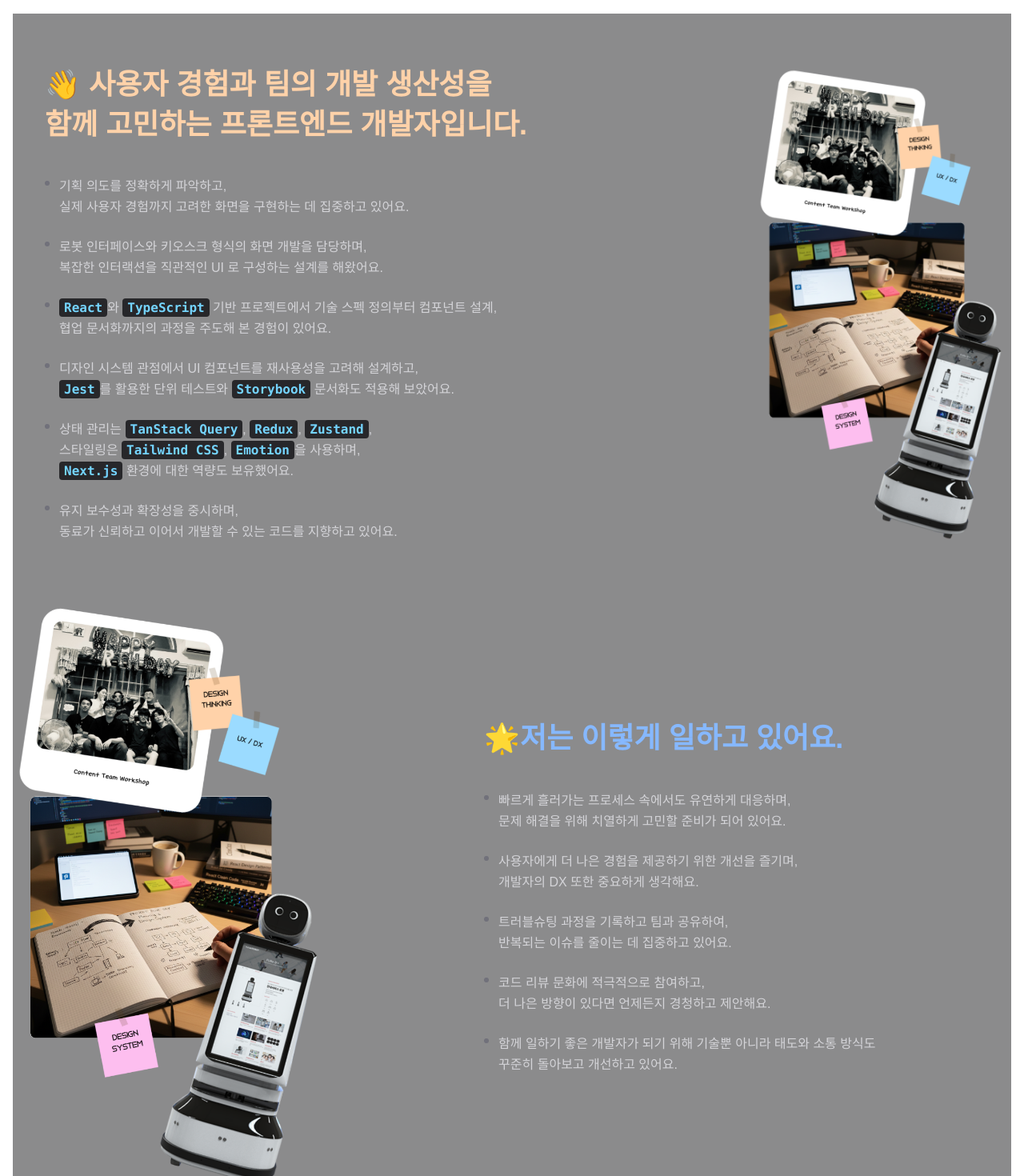
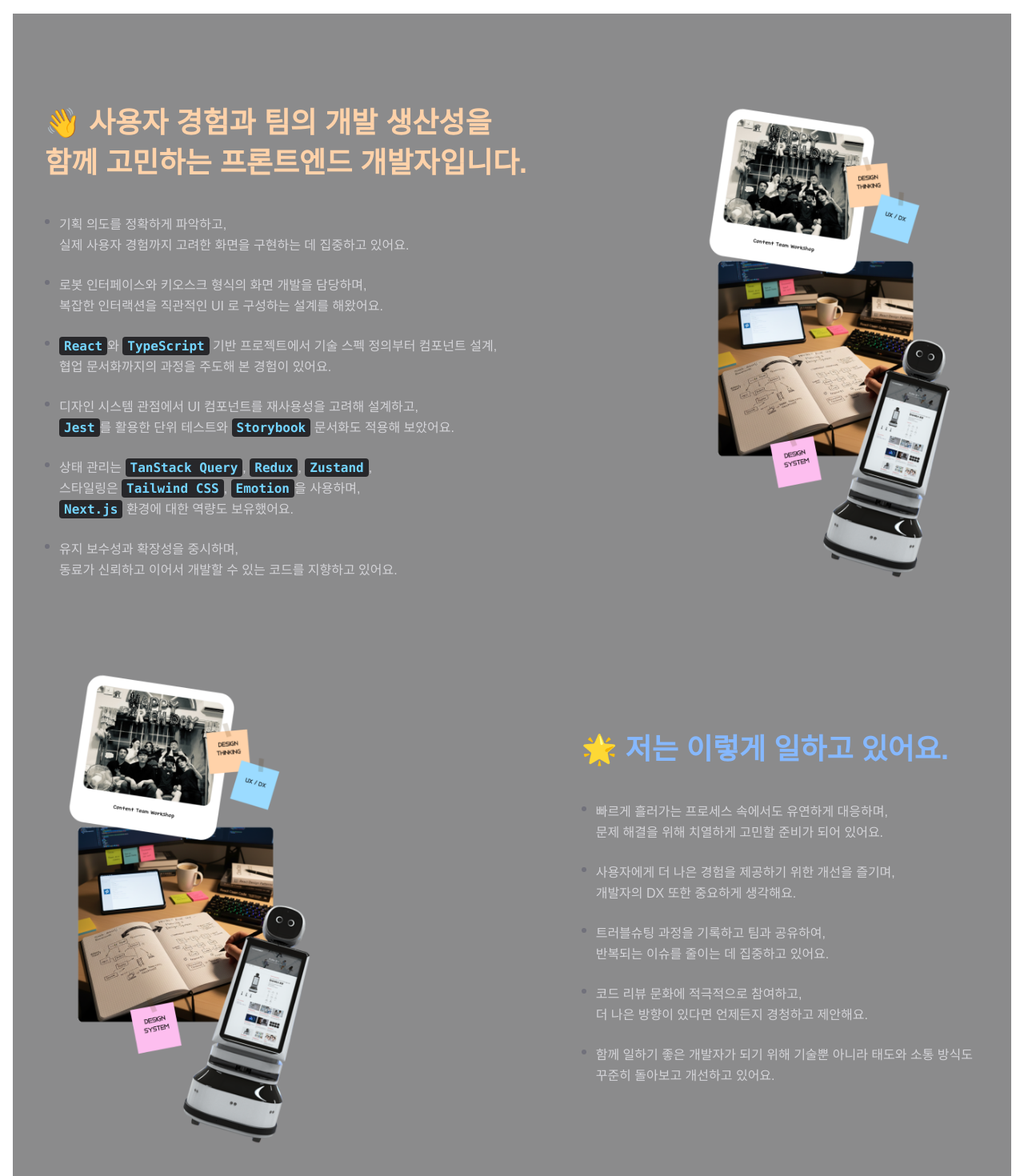
Before and after one commit to bbyik-k/portfolio-nextjs-2026, a Next.js app: page / in a window 1280 px wide. Shown: the part 800-2270 px from the top of the page at 80% size. Built offline with nearby package versions, Linux system fonts and the light colour scheme.

Commit message:
refactor(intro): 중복 구조 개선 및 레이아웃, UI 디테일 개선

```diff
--- /dev/null
+++ b/app/components/home/IntroSection.tsx
@@ -0,0 +1,47 @@
+import Image from 'next/image';
+
+export type IntroSectionProps = {
+  /** 이미지가 보이는 쪽: 'right' = 텍스트 좌 / 이미지 우, 'left' = 텍스트 우 / 이미지 좌 */
+  imagePosition: 'left' | 'right';
+  /** h2 타이틀 색상 클래스 (예: text-[#FFD2A9], text-[#86B8FE]) */
+  titleColor: string;
+  title: React.ReactNode;
+  bullets: React.ReactNode[];
+  image: { src: string; alt: string };
+};
+
+function BulletItem({ children }: { children: React.ReactNode }) {
+  return (
+    <li className='flex gap-3 text-zinc-300 leading-relaxed'>
+      <span className='mt-1.5 h-1.5 w-1.5 shrink-0 rounded-full bg-zinc-500' aria-hidden />
+      <span className='[&>code]:rounded [&>code]:bg-zinc-800 [&>code]:px-1.5 [&>code]:py-0.5 [&>code]:text-sky-300 [&>code]:font-semibold'>{children}</span>
+    </li>
+  );
+}
+
+export default function IntroSection({ imagePosition, titleColor, title, bullets, image }: IntroSectionProps) {
+  const flexRowClass = imagePosition === 'right' ? 'lg:flex-row' : 'lg:flex-row-reverse';
+
+  return (
+    <section className='min-h-[calc(100vh-4rem)] w-full bg-zinc-900/50 backdrop-blur-xs'>
+      <div className={`mx-auto pt-12 flex w-full max-w-7xl flex-col ${flexRowClass} items-stretch justify-between`}>
+        {/* 텍스트 영역 — 가능한 만큼 왼쪽 배치, 답답하지 않게 여백 유지 */}
+        <div className='flex min-w-0 flex-col justify-center py-16 pl-6 pr-6 md:pl-8 md:pr-10 lg:pl-10 lg:pr-12'>
+          <div className='w-full'>
+            <h2 className={`text-2xl font-bold leading-snug sm:text-3xl md:text-4xl ${titleColor}`}>{title}</h2>
+            <ul className='mt-10 flex flex-col gap-5 sm:gap-6' role='list'>
+              {bullets.map((item, i) => (
+                <BulletItem key={i}>{item}</BulletItem>
+              ))}
+            </ul>
+          </div>
+        </div>
+
+        {/* 이미지 영역 — 컨텐츠 폭 기준으로만 차지, 가능한 한 좁게 */}
+        <div className='relative shrink-0 min-h-[320px] w-[320px] max-w-full md:min-h-0 aspect-7/13 overflow-hidden mx-16'>
+          <Image src={image.src} alt={image.alt} fill className='object-contain object-left' sizes='(max-width: 768px) 100vw, 320px' priority={false} />
+        </div>
+      </div>
+    </section>
+  );
+}
--- a/app/components/home/IntroSection1.tsx
+++ b/app/components/home/IntroSection1.tsx
@@ -1,4 +1,4 @@
-import Image from 'next/image';
+import IntroSection from './IntroSection';
 
 const TITLE = (
   <>
@@ -31,40 +31,8 @@ const BULLETS: React.ReactNode[] = [
   </>,
 ];
 
-const DETAIL_IMAGE = { src: '/images/detail/detail.png', alt: '프론트엔드 개발·협업 관련 콘셉트 이미지' } as const;
-
-function BulletItem({ children }: { children: React.ReactNode }) {
-  return (
-    <li className='flex gap-3 text-zinc-300 leading-relaxed'>
-      <span className='mt-1.5 h-1.5 w-1.5 shrink-0 rounded-full bg-zinc-500' aria-hidden />
-      {/* <span className='[&>code]:rounded [&>code]:bg-zinc-700/80 [&>code]:px-1.5 [&>code]:py-0.5 [&>code]:text-zinc-200 [&>code]:font-medium'>{children}</span> */}
-      <span className='[&>code]:rounded [&>code]:bg-zinc-800 [&>code]:px-1.5 [&>code]:py-0.5 [&>code]:text-sky-300 [&>code]:font-semibold'>{children}</span>
-    </li>
-  );
-}
+const IMAGE = { src: '/images/detail/detail.png', alt: '프론트엔드 개발 및 협업 관련 콘셉트 이미지' } as const;
 
 export default function IntroSection1() {
-  return (
-    // <section className='min-h-[calc(100vh-4rem)] flex flex-col md:flex-row items-stretch border border-zinc-800 '>
-    <section className='min-h-[calc(100vh-4rem)] w-full border border-none border-t-zinc-800 border-b-zinc-800 bg-zinc-900/50 backdrop-blur-sm'>
-      <div className='mx-auto flex w-full max-w-7xl flex-col md:flex-row items-stretch'>
-        {/* 좌측: 텍스트 — 가능한 만큼 왼쪽에, 답답하지 않게 여백 유지 */}
-        <div className='flex min-w-0 flex-1 flex-col justify-center py-16 pl-6 pr-6 md:pl-8 md:pr-10 lg:pl-10 lg:pr-12 '>
-          <div className='w-full'>
-            <h2 className='text-2xl font-bold leading-snug text-[#FFD2A9] sm:text-3xl md:text-4xl'>{TITLE}</h2>
-            <ul className='mt-10 flex flex-col gap-5 sm:gap-6' role='list'>
-              {BULLETS.map((item, i) => (
-                <BulletItem key={i}>{item}</BulletItem>
-              ))}
-            </ul>
-          </div>
-        </div>
-
-        {/* 우측: 이미지 — 컨텐츠 폭 기준으로만 차지, 가능한 한 좁게 */}
-        <div className='relative shrink-0 w-[320px] aspect-7/13 overflow-hidden'>
-          <Image src={DETAIL_IMAGE.src} alt={DETAIL_IMAGE.alt} fill className='object-contain object-left' sizes='(max-width: 768px) 100vw, 480px' priority={false} />
-        </div>
-      </div>
-    </section>
-  );
+  return <IntroSection imagePosition='right' titleColor='text-[#FFD2A9]' title={TITLE} bullets={BULLETS} image={IMAGE} />;
 }
--- a/app/components/home/IntroSection2.tsx
+++ b/app/components/home/IntroSection2.tsx
@@ -1,6 +1,6 @@
-import Image from 'next/image';
+import IntroSection from './IntroSection';
 
-const TITLE = <>🌟저는 이렇게 일하고 있어요.</>;
+const TITLE = <>🌟 저는 이렇게 일하고 있어요.</>;
 
 const BULLETS: React.ReactNode[] = [
   <>
@@ -20,36 +20,8 @@ const BULLETS: React.ReactNode[] = [
   </>,
 ];
 
-const DETAIL_IMAGE = { src: '/images/detail/detail.png', alt: '프론트엔드 개발·협업 관련 콘셉트 이미지' } as const;
-
-function BulletItem({ children }: { children: React.ReactNode }) {
-  return (
-    <li className='flex gap-3 text-zinc-300 leading-relaxed'>
-      <span className='mt-1.5 h-1.5 w-1.5 shrink-0 rounded-full bg-zinc-500' aria-hidden />
-      <span className='[&>code]:rounded [&>code]:bg-zinc-700/80 [&>code]:px-1.5 [&>code]:py-0.5 [&>code]:text-zinc-200 [&>code]:font-medium'>{children}</span>
-    </li>
-  );
-}
+const IMAGE = { src: '/images/detail/detail.png', alt: '프론트엔드 개발 및 협업 관련 콘셉트 이미지' } as const;
 
 export default function IntroSection2() {
-  return (
-    <section className='min-h-[calc(100vh-4rem)] w-full flex flex-col md:flex-row-reverse items-stretch border border-none  border-b-zinc-800 bg-zinc-900/50 backdrop-blur-sm'>
-      {/* 좌측: 텍스트 — 가능한 만큼 왼쪽에, 답답하지 않게 여백 유지 */}
-      <div className='flex min-w-0 flex-1 flex-col justify-center py-16 pl-6 pr-6 md:pl-8 md:pr-10 lg:pl-10 lg:pr-12'>
-        <div className='w-full'>
-          <h2 className='text-2xl font-bold leading-snug text-[#86B8FE] sm:text-3xl md:text-4xl'>{TITLE}</h2>
-          <ul className='mt-10 flex flex-col gap-5 sm:gap-6' role='list'>
-            {BULLETS.map((item, i) => (
-              <BulletItem key={i}>{item}</BulletItem>
-            ))}
-          </ul>
-        </div>
-      </div>
-
-      {/* 우측: 이미지 — 우측 밀착, 좌측이 잘리지 않도록 object-left */}
-      <div className='relative w-full shrink-0 md:w-[42%] lg:w-[44%] min-h-[320px] md:min-h-0'>
-        <Image src={DETAIL_IMAGE.src} alt={DETAIL_IMAGE.alt} fill className='object-contain object-left' sizes='(max-width: 768px) 100vw, 44vw' priority={false} />
-      </div>
-    </section>
-  );
+  return <IntroSection imagePosition='left' titleColor='text-[#86B8FE]' title={TITLE} bullets={BULLETS} image={IMAGE} />;
 }
```
